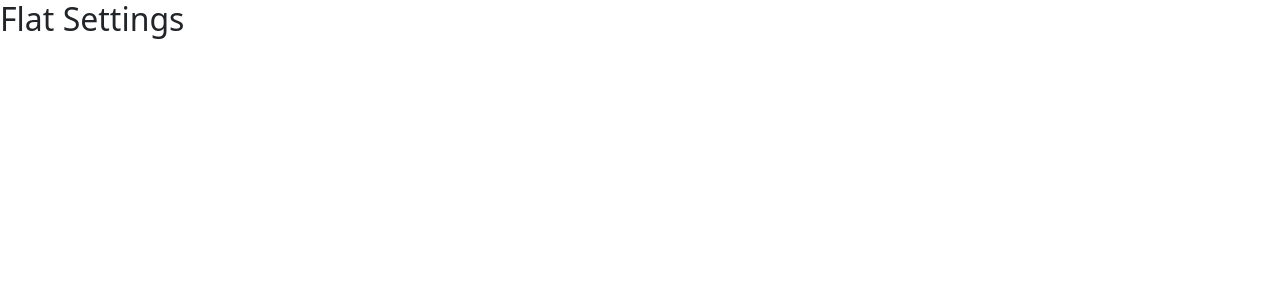
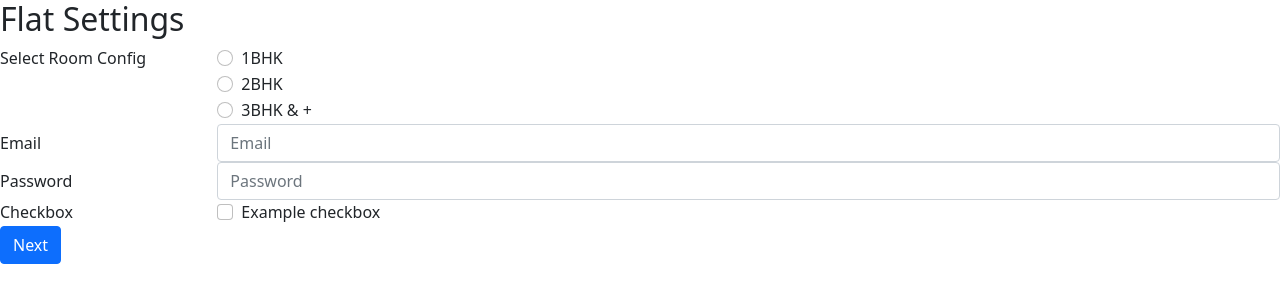
Before and after one commit to mohamedisakr/multi-step-wizard-form, a React (Create React App) app: page /flatstep in a window 1280 px wide. Shown: the top 302 px of the page. Built offline with nearby package versions, Linux system fonts and the light colour scheme.

Commit message:
adding room config to flat step

```diff
--- a/src/property-wizard/FlatStep.js
+++ b/src/property-wizard/FlatStep.js
@@ -1,9 +1,150 @@
 import React from "react";
+import { useDispatch, useSelector } from "react-redux";
+import { useNavigate } from "react-router-dom";
+import { useForm } from "react-hook-form";
+import { choosePropertyName, choosePropertyType } from "../propertyTypeSlice";
 
 const FlatStep = () => {
+  const dispatch = useDispatch();
+  const navigate = useNavigate();
+
+  const roomConfig = useSelector((state) => state.roomConfig);
+  // const propName = useSelector((state) => state.propName);
+
+  const {
+    register,
+    handleSubmit,
+    formState: { errors },
+  } = useForm({
+    mode: "onBlur",
+    defaultValues: { roomConfig },
+  });
+
+  // Flat, Plot, Estab
+  const onSubmit = (data) => {
+    console.log(data.roomConfig);
+    // console.log(data.propName);
+    // dispatch(choosePropertyName(data.propName));
+    // if (data.propType === "Flat") {
+    //   dispatch(choosePropertyType(data.propType));
+    //   navigate("/flatstep");
+    // } else if (data.propType === "Plot") {
+    //   dispatch(choosePropertyType(data.propType));
+    //   navigate("/plotstep");
+    // } else if (data.propType === "Estab") {
+    //   dispatch(choosePropertyType(data.propType));
+    //   navigate("/estabstep");
+    // }
+  };
+
   return (
     <div>
       <h2>Flat Settings</h2>
+      <form onSubmit={handleSubmit(onSubmit)}>
+        <fieldset className="form-group">
+          <div className="row">
+            <legend className="col-form-label col-sm-2 pt-0">
+              Select Room Config
+            </legend>
+            <div className="col-sm-10">
+              <div className="form-check">
+                <input
+                  className="form-check-input"
+                  type="radio"
+                  name="roomConfig"
+                  id="1BHK"
+                  value="1BHK"
+                  {...register("roomConfig", {
+                    required: "Room Config is required",
+                  })}
+                ></input>
+                <label className="form-check-label" for="1BHK">
+                  1BHK
+                </label>
+              </div>
+              <div className="form-check">
+                <input
+                  className="form-check-input"
+                  type="radio"
+                  name="roomConfig"
+                  id="2BHK"
+                  value="2BHK"
+                  {...register("roomConfig", {
+                    required: "Room Config is required",
+                  })}
+                ></input>
+                <label className="form-check-label" for="2BHK">
+                  2BHK
+                </label>
+              </div>
+              <div className="form-check disabled">
+                <input
+                  className="form-check-input"
+                  type="radio"
+                  name="roomConfig"
+                  id="3BHK"
+                  value="3BHK"
+                  {...register("roomConfig", {
+                    required: "Room Config is required",
+                  })}
+                ></input>
+                <label className="form-check-label" for="3BHK">
+                  3BHK &amp; +
+                </label>
+              </div>
+            </div>
+          </div>
+        </fieldset>
+        <div className="text-sm text-left text-red-700">
+          {errors.roomConfig?.message}
+        </div>
+        <div className="form-group row">
+          <label for="inputEmail3" className="col-sm-2 col-form-label">
+            Email
+          </label>
+          <div className="col-sm-10">
+            <input
+              type="email"
+              className="form-control"
+              id="inputEmail3"
+              placeholder="Email"
+            ></input>
+          </div>
+        </div>
+        <div className="form-group row">
+          <label for="inputPassword3" className="col-sm-2 col-form-label">
+            Password
+          </label>
+          <div className="col-sm-10">
+            <input
+              type="password"
+              className="form-control"
+              id="inputPassword3"
+              placeholder="Password"
+            ></input>
+          </div>
+        </div>
+        <div className="form-group row">
+          <div className="col-sm-2">Checkbox</div>
+          <div className="col-sm-10">
+            <div className="form-check">
+              <input
+                className="form-check-input"
+                type="checkbox"
+                id="gridCheck1"
+              ></input>{" "}
+              <label className="form-check-label" for="gridCheck1">
+                Example checkbox
+              </label>
+            </div>
+          </div>
+        </div>
+        <div className="form-group row">
+          <div className="col-sm-10">
+            <button className="btn btn-primary">Next</button>
+          </div>
+        </div>
+      </form>
     </div>
   );
 };
--- a/src/propertyTypeSlice.js
+++ b/src/propertyTypeSlice.js
@@ -5,6 +5,7 @@ const propertyTypeSlice = createSlice({
   initialState: {
     propName: "",
     propType: "Flat", // Flat, Plot, Estab
+    roomConfig: "1BHK", // 1BHK, 2BHK, 3BHK
   },
   reducers: {
     choosePropertyName: (state, action) => {
@@ -13,10 +14,13 @@ const propertyTypeSlice = createSlice({
     choosePropertyType: (state, action) => {
       state.propType = action.payload;
     },
+    chooseRoomConfig: (state, action) => {
+      state.roomConfig = action.payload;
+    },
   },
 });
 
 export const propertyTypeReducer = propertyTypeSlice.reducer;
 
-export const { choosePropertyName, choosePropertyType } =
+export const { choosePropertyName, choosePropertyType, chooseRoomConfig } =
   propertyTypeSlice.actions;
```
